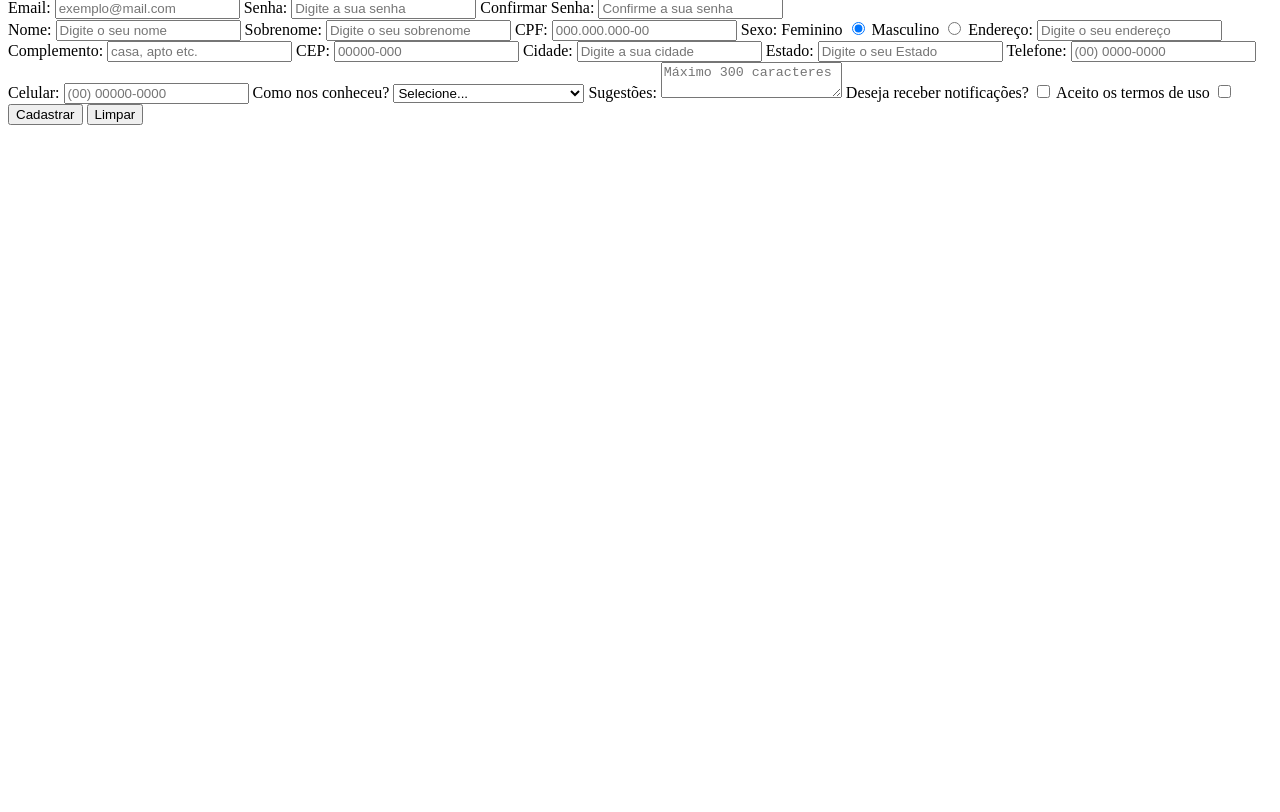
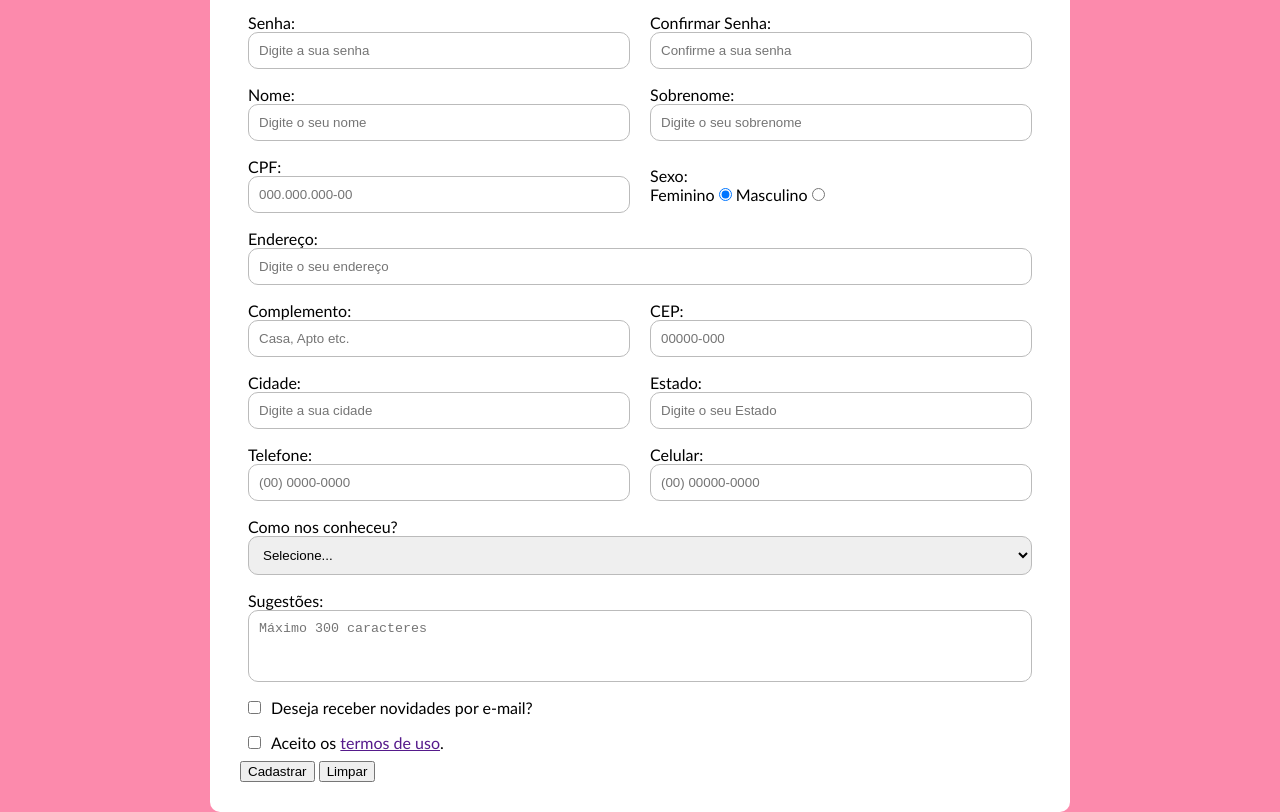
Before and after one commit to NyraTyto/pagina-de-cadastro, a plain HTML site: page index.html in a window 1280 px wide. Shown: the part 82-894 px from the top of the page. Before the commit the page ends 800 px from the top, so only its background shows below. Drawn offline with Linux system fonts and the light colour scheme.

Commit message:
Estilizando o formulário de forma geral

```diff
--- /dev/null
+++ b/css/form.css
@@ -0,0 +1,78 @@
+* {
+  margin: 0;
+}
+
+.flex-row {
+  display: flex;
+}
+
+.flex-column {
+  display: flex;
+  flex-direction: column;
+}
+
+body {
+  justify-content: center;
+  align-items: center;
+
+  height: 100vh;
+
+  font-family: 'Gill Sans', 'Gill Sans MT', Calibri, 'Trebuchet MS', sans-serif;
+
+  background-color: rgb(252, 138, 172);
+}
+
+.container {
+  width: 100%;
+  max-width: 800px;
+  height: auto;
+
+  padding: 30px;
+  border-radius: 10px;
+
+  background-color: #fff;
+}
+
+header {
+  width: 100%;
+
+  margin-bottom: 30px;
+
+  text-align: center;
+}
+
+h1 {
+  font-size: 40px;
+}
+
+.row {
+  display: flex;
+  align-items: center;
+  padding: 8px;
+}
+
+.group {
+  display: flex;
+  flex-direction: column;
+  flex: 1;
+}
+
+.group:nth-child(even) {
+  margin-left: 20px;
+}
+
+input, select, textarea {
+  padding: 10px;
+  border-radius: 10px;
+  border: 1px solid #bbb;
+}
+
+textarea {
+  height: 50px;
+  resize: none;
+}
+
+#notif-accepted,
+#terms-accepted {
+  margin-right: 10px;
+}
--- a/index.html
+++ b/index.html
@@ -4,10 +4,14 @@
 <head>
   <meta charset="UTF-8">
   <meta name="viewport" content="width=device-width, initial-scale=1.0">
+
   <title>Página de Cadastro</title>
+
+  <link rel="stylesheet" href="./css/form.css">
 </head>
 
-<body>
+<body class="flex-row">
+  <div class="container">
     <header>
       <h1>Cadastre-se</h1>
     </header>
@@ -15,47 +19,95 @@
     <main>
       <form action="./success.html" method="POST">
         <section id="main">
+          <div class="row">
+            <div class="group">
               <label for="email">Email:</label>
               <input type="email" name="email" id="email" placeholder="exemplo@mail.com" required>
+            </div>
+          </div>
 
+          <div class="row">
+            <div class="group">
               <label for="password">Senha:</label>
               <input type="password" name="password" id="password" placeholder="Digite a sua senha" required>
+            </div>
+            <div class="group">
               <label for="password2">Confirmar Senha:</label>
               <input type="password" name="password2" id="password2" placeholder="Confirme a sua senha" required>
+            </div>
+          </div>
         </section>
 
         <section id="second">
+          <div class="row">
+            <div class="group">
               <label for="name">Nome:</label>
               <input type="text" name="name" id="name" placeholder="Digite o seu nome" required>
+            </div>
+            <div class="group">
               <label for="surname">Sobrenome:</label>
               <input type="text" name="surname" id="surname" placeholder="Digite o seu sobrenome" required>
+            </div>
+          </div>
 
+          <div class="row">
+            <div class="group">
               <label for="cpf">CPF:</label>
               <input type="number" name="cpf" id="cpf" placeholder="000.000.000-00" required>
+            </div>
+            <div class="group">
               <label for="gender">Sexo:</label>
+              <div class="gender">
                 <label for="f">Feminino</label>
                 <input type="radio" name="gender" id="f" checked>
                 <label for="m">Masculino</label>
                 <input type="radio" name="gender" id="m">
+              </div>
+            </div>
+          </div>
 
+          <div class="row">
+            <div class="group">
               <label for="address">Endereço:</label>
               <input type="text" name="address" id="address" placeholder="Digite o seu endereço" required>
+            </div>
+          </div>
 
+          <div class="row">
+            <div class="group">
               <label for="complement">Complemento:</label>
-        <input type="text" name="complement" id="complement" placeholder="casa, apto etc.">
+              <input type="text" name="complement" id="complement" placeholder="Casa, Apto etc.">
+            </div>
+            <div class="group">
               <label for="cep">CEP:</label>
-        <input type="number" name="cpf" id="cpf" placeholder="00000-000" required>
+              <input type="number" name="cep" id="cep" placeholder="00000-000" required>
+            </div>
+          </div>
 
+          <div class="row">
+            <div class="group">
               <label for="city">Cidade:</label>
               <input type="text" name="city" id="city" placeholder="Digite a sua cidade" required>
+            </div>
+            <div class="group">
               <label for="uf">Estado:</label>
               <input type="text" name="uf" id="uf" placeholder="Digite o seu Estado" required>
+            </div>
+          </div>
 
+          <div class="row">
+            <div class="group">
               <label for="phone">Telefone:</label>
               <input type="number" name="phone" id="phone" placeholder="(00) 0000-0000">
+            </div>
+            <div class="group">
               <label for="cel">Celular:</label>
               <input type="number" name="cel" id="cel" placeholder="(00) 00000-0000">
+            </div>
+          </div>
 
+          <div class="row">
+            <div class="group">
               <label for="how">Como nos conheceu?</label>
               <select name="how" id="how" required>
                 <option value="0">Selecione...</option>
@@ -65,21 +117,33 @@
                 <option value="youtube">Através do Youtube</option>
                 <option value="other">Outro</option>
               </select>
+            </div>
+          </div>
 
+          <div class="row">
+            <div class="group">
               <label for="sugestions">Sugestões:</label>
-        <textarea name="sugestions" id="sugestions" maxlength="300" placeholder="Máximo 300 caracteres"></textarea>
+              <textarea name="sugestions" id="sugestions" maxlength="300"
+                placeholder="Máximo 300 caracteres"></textarea>
+            </div>
+          </div>
 
-        <label for="notif-accepted">Deseja receber notificações?</label>
+          <div class="row">
             <input type="checkbox" name="notif-accepted" id="notif-accepted">
+            <label for="notif-accepted">Deseja receber novidades por e-mail?</label>
+          </div>
 
-        <label for="terms-accepted">Aceito os termos de uso</label>
+          <div class="row">
             <input type="checkbox" name="terms-accepted" id="terms-accepted" required>
+            <label for="terms-accepted">Aceito os <a href="">termos de uso</a>.</label>
+          </div>
 
           <button>Cadastrar</button>
           <button type="reset">Limpar</button>
       </form>
       </section>
     </main>
+  </div>
 </body>
 
 </html>
```
Lines whose indentation alone changed are shown as unchanged.
